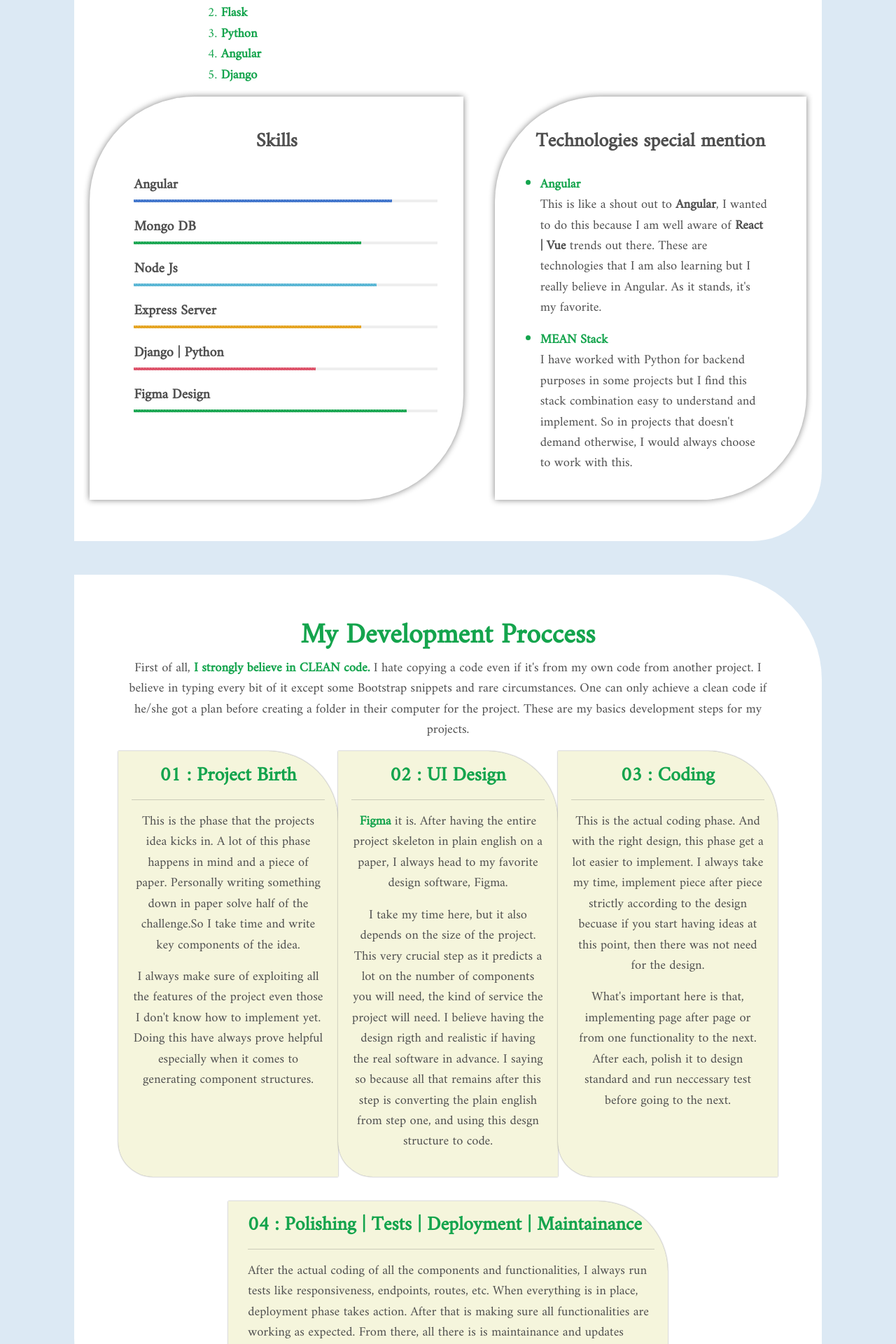
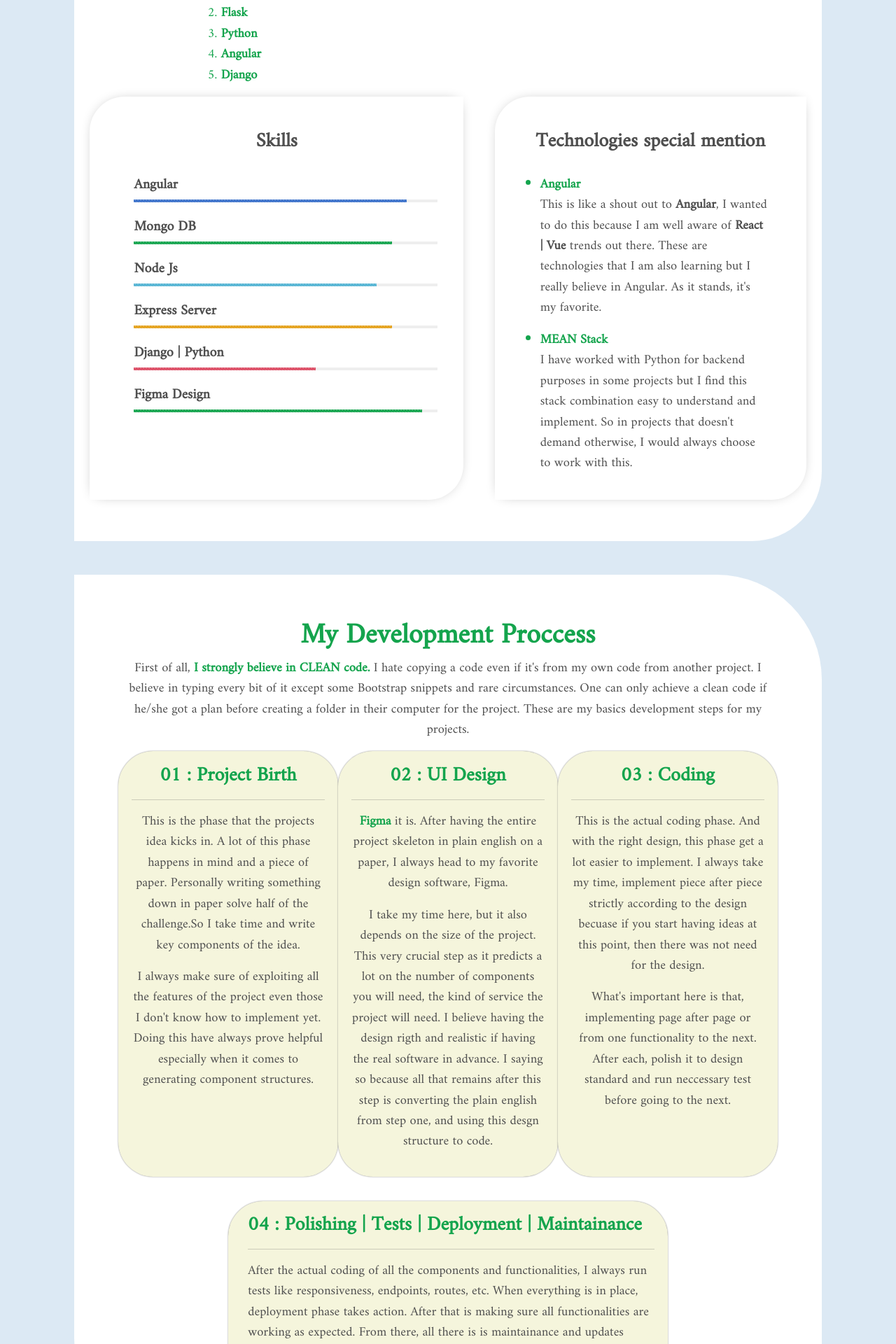
Before and after one commit to Vitalis-Kirui/Portfolio, an Angular app in the folder Portfolio-UI/: page / in a window 1280 px wide. Shown: the part 1300-3220 px from the top of the page at 70% size. Built offline with nearby package versions, Linux system fonts and the light colour scheme; a web font is replaced by a local one.

Commit message:
polishing display styles

```diff
--- a/Portfolio-UI/src/app/app.component.css
+++ b/Portfolio-UI/src/app/app.component.css
@@ -58,8 +58,8 @@ button{
 
 .col-md-6, .col-md-5{
     /* background-color: rgb(220, 207, 236); */
-    border-radius: 150px 0px 150px 0px;
-    box-shadow: 0px 0px 10px 0px grey;
+    border-radius: 50px 0px 50px 0px;
+    box-shadow: 0px 0px 20px -10px grey;
     margin-bottom: 2%;
 }
 
@@ -74,7 +74,7 @@ button{
 
 .development .col-md-4, .col-md-8{
     background-color: beige;
-    border-radius: 0px 100px 0px 50px;
+    border-radius:50px;
     box-shadow: 0px 0px 2px 0px grey;
 }
 
--- a/Portfolio-UI/src/app/app.component.html
+++ b/Portfolio-UI/src/app/app.component.html
@@ -160,13 +160,13 @@
             <div class="skillset">
                 <h5><strong>Angular</strong></h5>
                 <div class="progress">
-                    <div class="progress-bar progress-bar-striped" role="progressbar" style="width: 85%;"
+                    <div class="progress-bar progress-bar-striped" role="progressbar" style="width: 90%;"
                         aria-valuenow="10" aria-valuemin="0" aria-valuemax="100"></div>
                 </div>
 
                 <h5 class="pt-4"><strong>Mongo DB</strong></h5>
                 <div class="progress">
-                    <div class="progress-bar progress-bar-striped bg-success" role="progressbar" style="width: 75%;"
+                    <div class="progress-bar progress-bar-striped bg-success" role="progressbar" style="width: 85%;"
                         aria-valuenow="25" aria-valuemin="0" aria-valuemax="100"></div>
                 </div>
 
@@ -178,7 +178,7 @@
 
                 <h5 class="pt-4"><strong>Express Server</strong></h5>
                 <div class="progress">
-                    <div class="progress-bar progress-bar-striped bg-warning" role="progressbar" style="width: 75%;"
+                    <div class="progress-bar progress-bar-striped bg-warning" role="progressbar" style="width: 85%;"
                         aria-valuenow="75" aria-valuemin="0" aria-valuemax="100"></div>
                 </div>
 
@@ -196,7 +196,7 @@
 
                 <h5 class="pt-4"><strong>Figma Design</strong></h5>
                 <div class="progress mb-3">
-                    <div class="progress-bar progress-bar-striped bg-success" role="progressbar" style="width: 90%;"
+                    <div class="progress-bar progress-bar-striped bg-success" role="progressbar" style="width: 95%;"
                         aria-valuenow="25" aria-valuemin="0" aria-valuemax="100"></div>
                 </div>
             </div>
```
